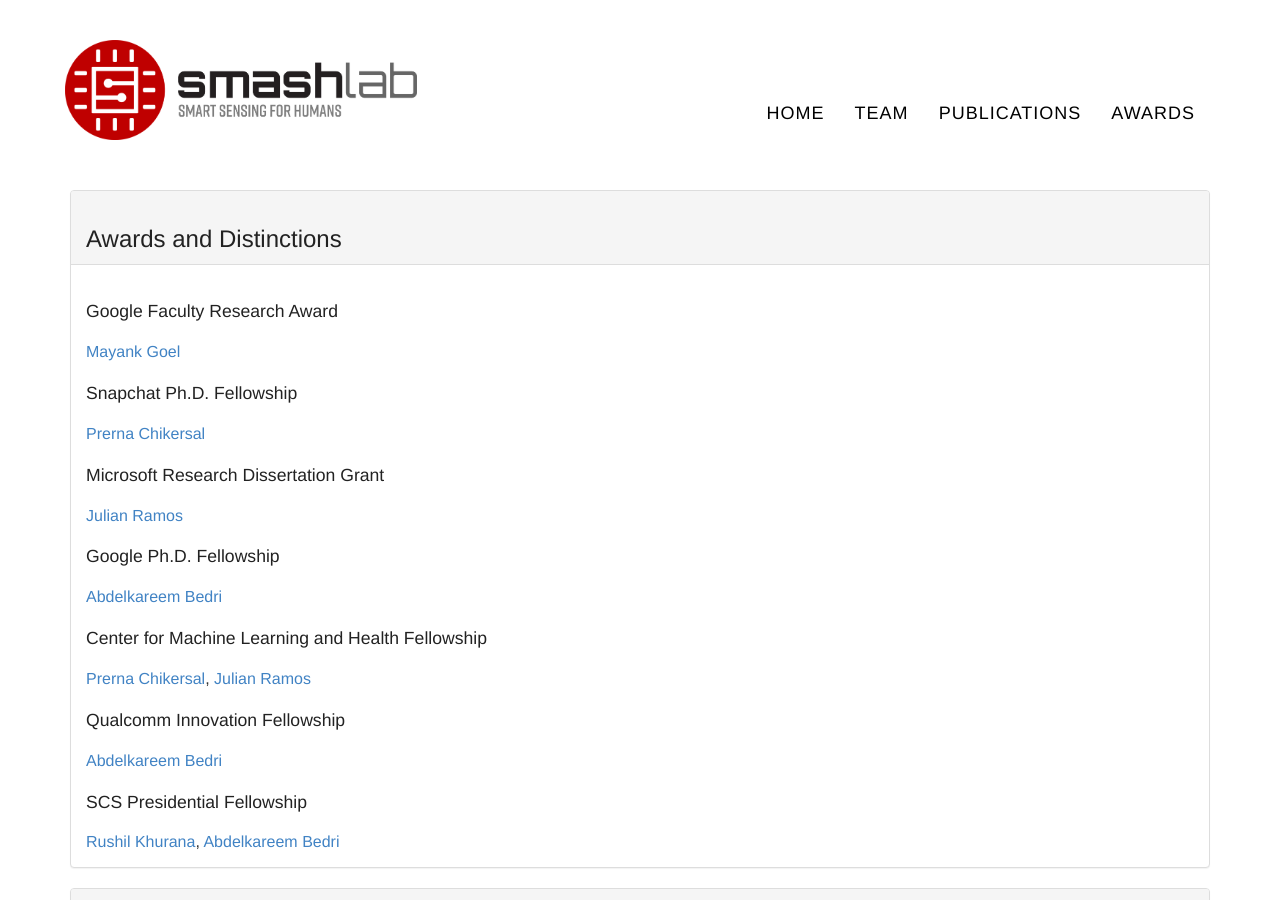
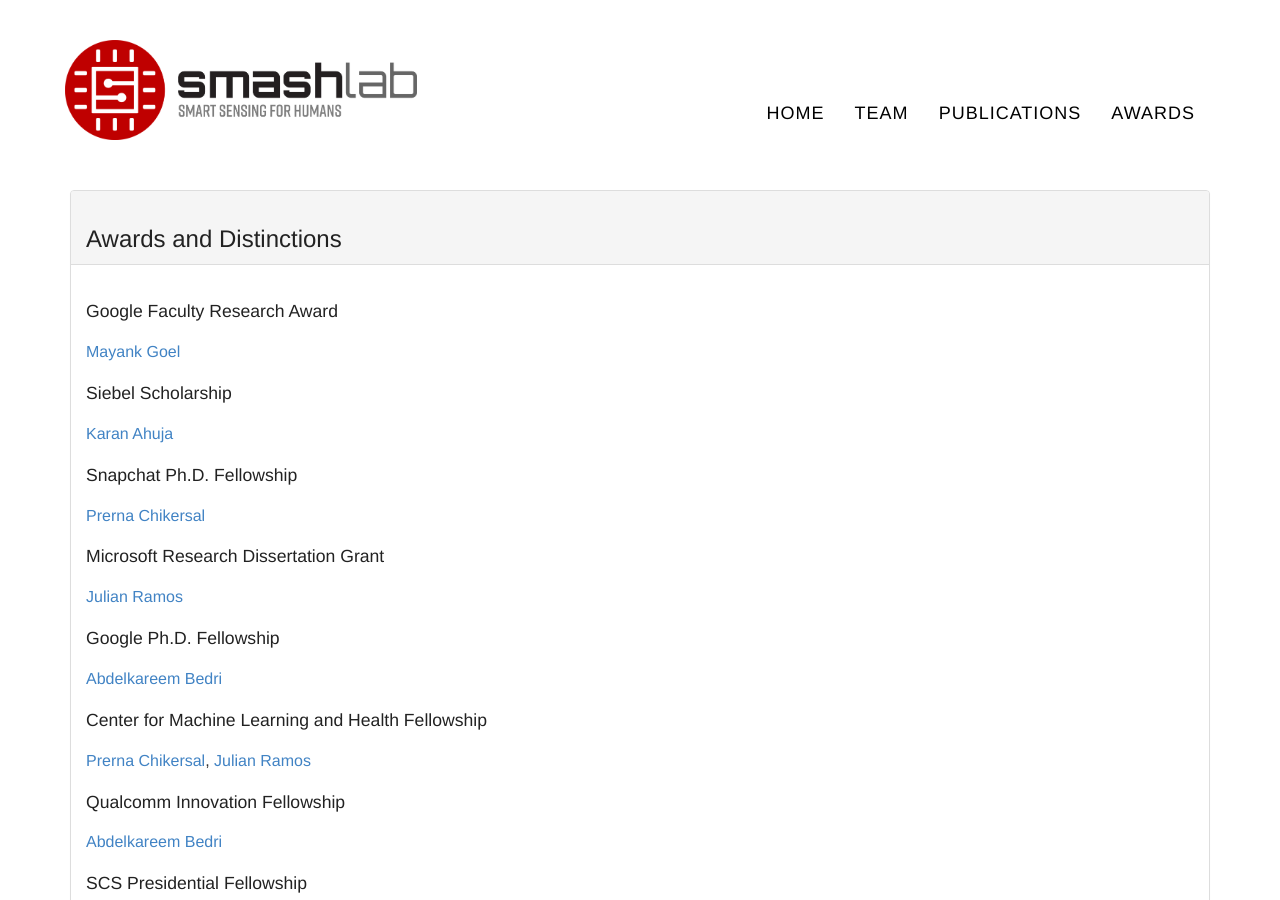
Before and after one commit to cmusmashlab/cmusmashlab.github.io, a Jekyll site: the page built from awards/index.html, in a window 1280 px wide and 900 px high. Built offline with Jekyll 4.4.1, drawn with Linux system fonts in a browser that asks for light colours; nearby versions of some CDN libraries; some web fonts are replaced.

Commit message:
Update fellowships.yml

```diff
--- a/_data/fellowships.yml
+++ b/_data/fellowships.yml
@@ -1,6 +1,8 @@
 - name: Google Faculty Research Award
   people: [goel]
 
+- name: Siebel Scholarship
+  people: [ahuja]
 
 - name: Snapchat Ph.D. Fellowship
   people: [chikersal]
```
